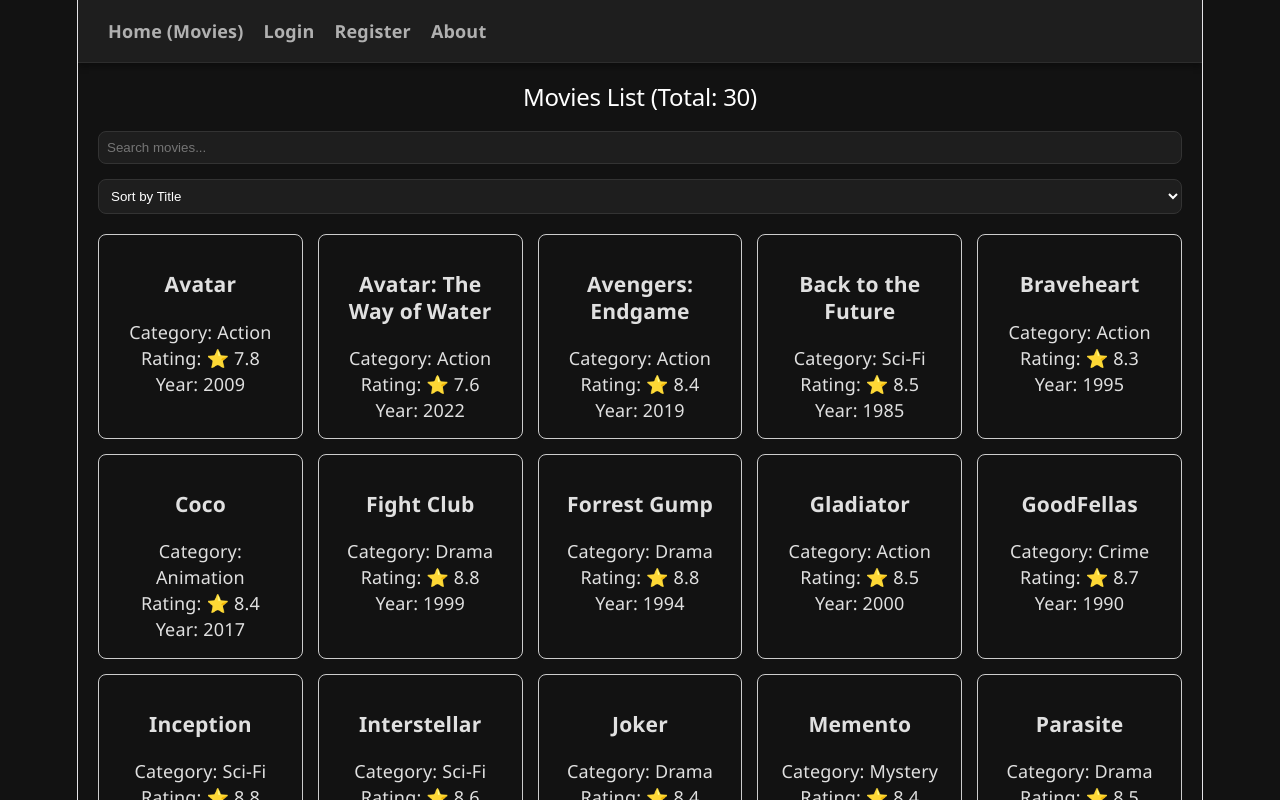
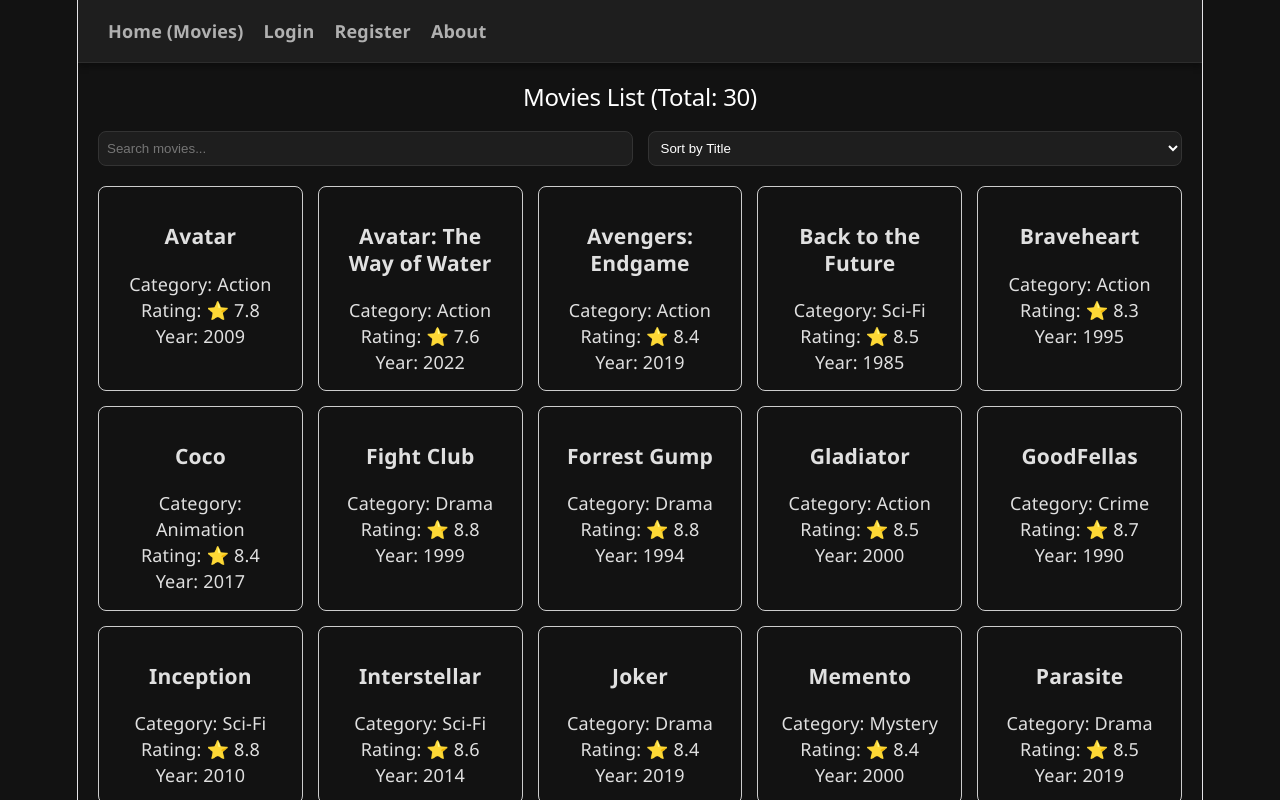
Before and after one commit to halajoudeh2006/Web-project-, a React (Vite) app: page / in a window 1280 px wide. Shown: the top 800 px of the page. Built offline with nearby package versions, Linux system fonts and the light colour scheme.

Commit message:
Update App.css for responsive layout
Add media query for responsive design adjustments.

```diff
--- a/src/App.css
+++ b/src/App.css
@@ -93,13 +93,20 @@ button:hover {
 }
 
 html, body, #root {
-  max-width: 100vw !important;
+  max-width: 100% !important;
   overflow-x: hidden !important;
 }
 
-div {
-  flex-wrap: wrap !important;
-  max-width: 100% !important;
+@media (max-width: 600px) {
+  div {
+    flex-wrap: wrap !important;
+    max-width: 100% !important;
+  }
+
+  input, select {
+    width: 100% !important;
+    max-width: 100% !important;
+  }
 }
 
 input, select {
```
